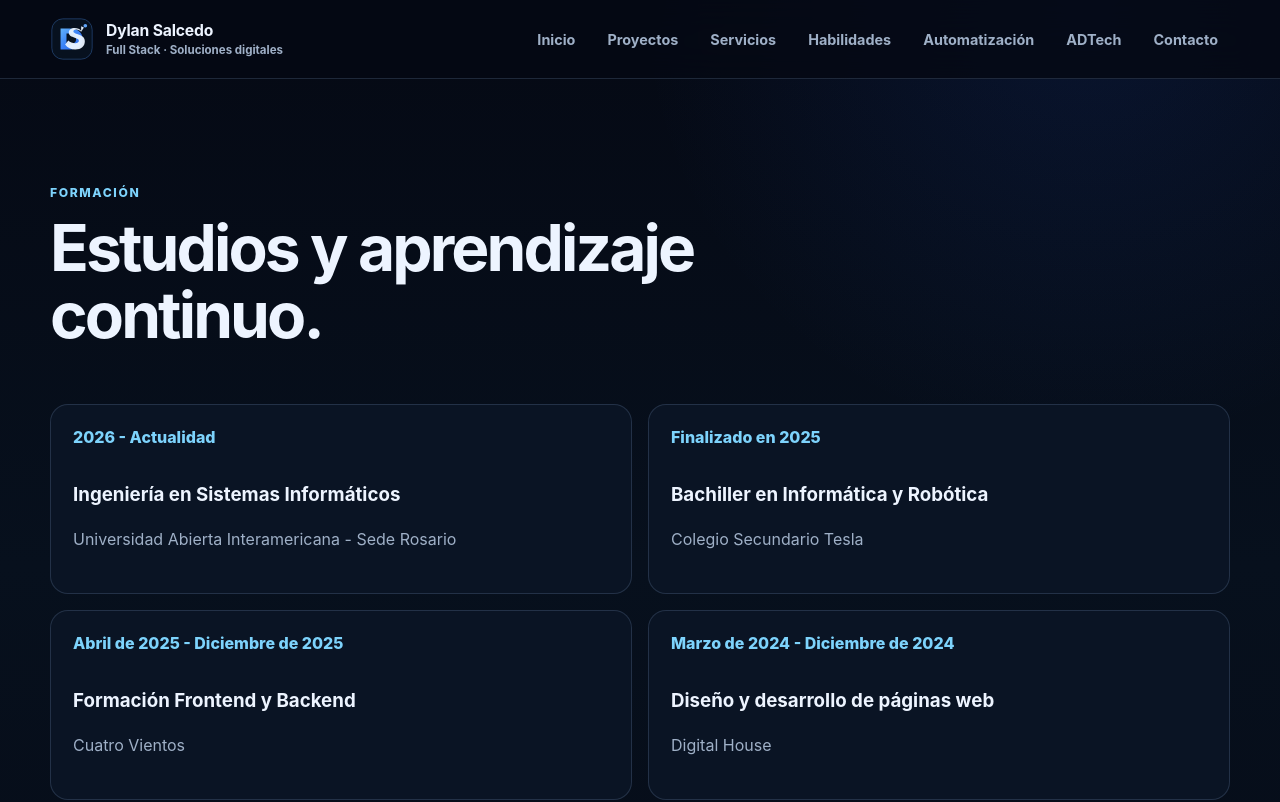
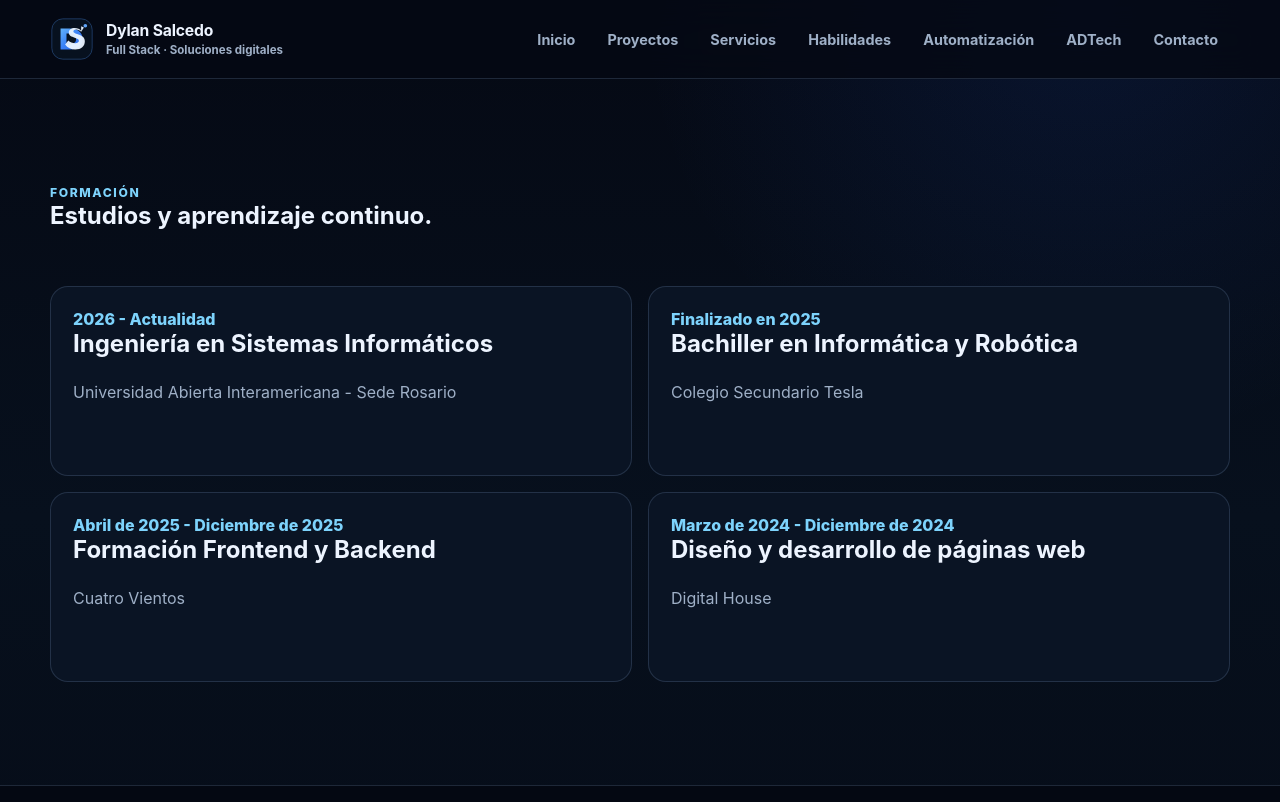
Before and after one commit to DylanDev08/Portfolio-Dylan, a React (Vite) app in the folder frontend/: page /formacion in a window 1280 px wide. Shown: the top 802 px of the page. Built offline with nearby package versions, Linux system fonts and the light colour scheme; no server answers.

Commit message:
a11y: use h1 for education route title

```diff
--- a/frontend/src/features/education/components/EducationSection.jsx
+++ b/frontend/src/features/education/components/EducationSection.jsx
@@ -1,2 +1,24 @@
 import { SectionTitle } from "../../../components/common/SectionTitle";
-export function EducationSection({ items }) { return <section className="section" id="formacion"><div className="container"><SectionTitle eyebrow="Formación" title="Estudios y aprendizaje continuo."/><div className="education-grid">{items.map((item) => <article key={item.id}><span>{item.period}</span><h3>{item.title}</h3><p>{item.institution}</p></article>)}</div></div></section>; }
+
+export function EducationSection({ items }) {
+  return (
+    <section className="section" id="formacion">
+      <div className="container">
+        <SectionTitle
+          eyebrow="Formación"
+          title="Estudios y aprendizaje continuo."
+          headingLevel="h1"
+        />
+        <div className="education-grid">
+          {items.map((item) => (
+            <article key={item.id}>
+              <span>{item.period}</span>
+              <h2>{item.title}</h2>
+              <p>{item.institution}</p>
+            </article>
+          ))}
+        </div>
+      </div>
+    </section>
+  );
+}
```
